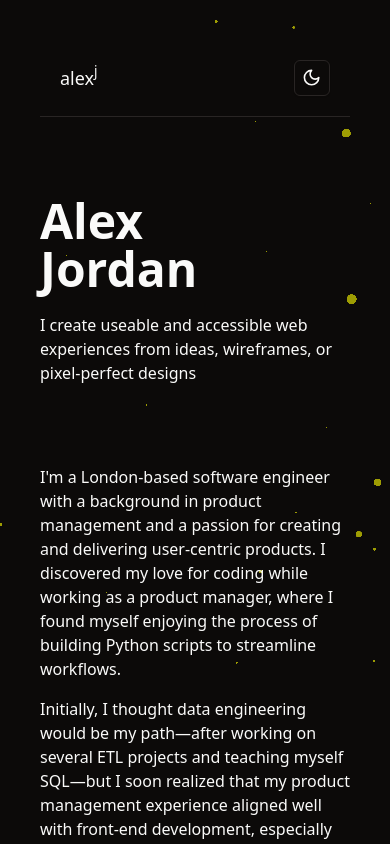
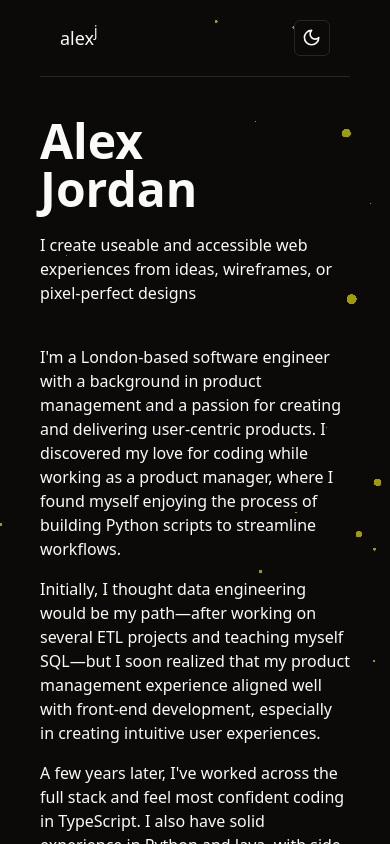
Before and after one commit to agjordan/personal-website-v2, a React (Vite) app: page / in a window 390 px wide. Built offline with nearby package versions, Linux system fonts and the light colour scheme.

Commit message:
fix header and mobile view

```diff
--- a/src/App.tsx
+++ b/src/App.tsx
@@ -14,7 +14,7 @@ export default function App() {
   return (
     <Layout>
       <Header />
-      <div className="flex flex-1 flex-col overflow-hidden md:flex-row">
+      <div className="flex flex-1 flex-col overflow-auto md:flex-row md:overflow-hidden">
         <div className="flex flex-col gap-5 p-10 md:flex-1">
           <div className="text-5xl font-extrabold leading-none md:text-7xl lg:text-9xl xl:text-[180px]">
             <h1>Alex</h1>
@@ -51,7 +51,7 @@ export default function App() {
             </Button>
           </div>
         </div>
-        <div className="flex flex-1 overflow-y-auto p-10">
+        <div className="flex flex-1 px-10 md:overflow-y-auto">
           <ScrollContent />
         </div>
       </div>
--- a/src/components/header.tsx
+++ b/src/components/header.tsx
@@ -3,7 +3,7 @@ import { Separator } from "@/components/ui/separator";
 
 export function Header() {
   return (
-    <div className="flex flex-col p-10">
+    <div className="flex flex-col px-10">
       <div className="flex justify-between p-5 align-middle">
         <p className="flex items-center align-middle text-lg">
           alex <sup>j</sup>
```
